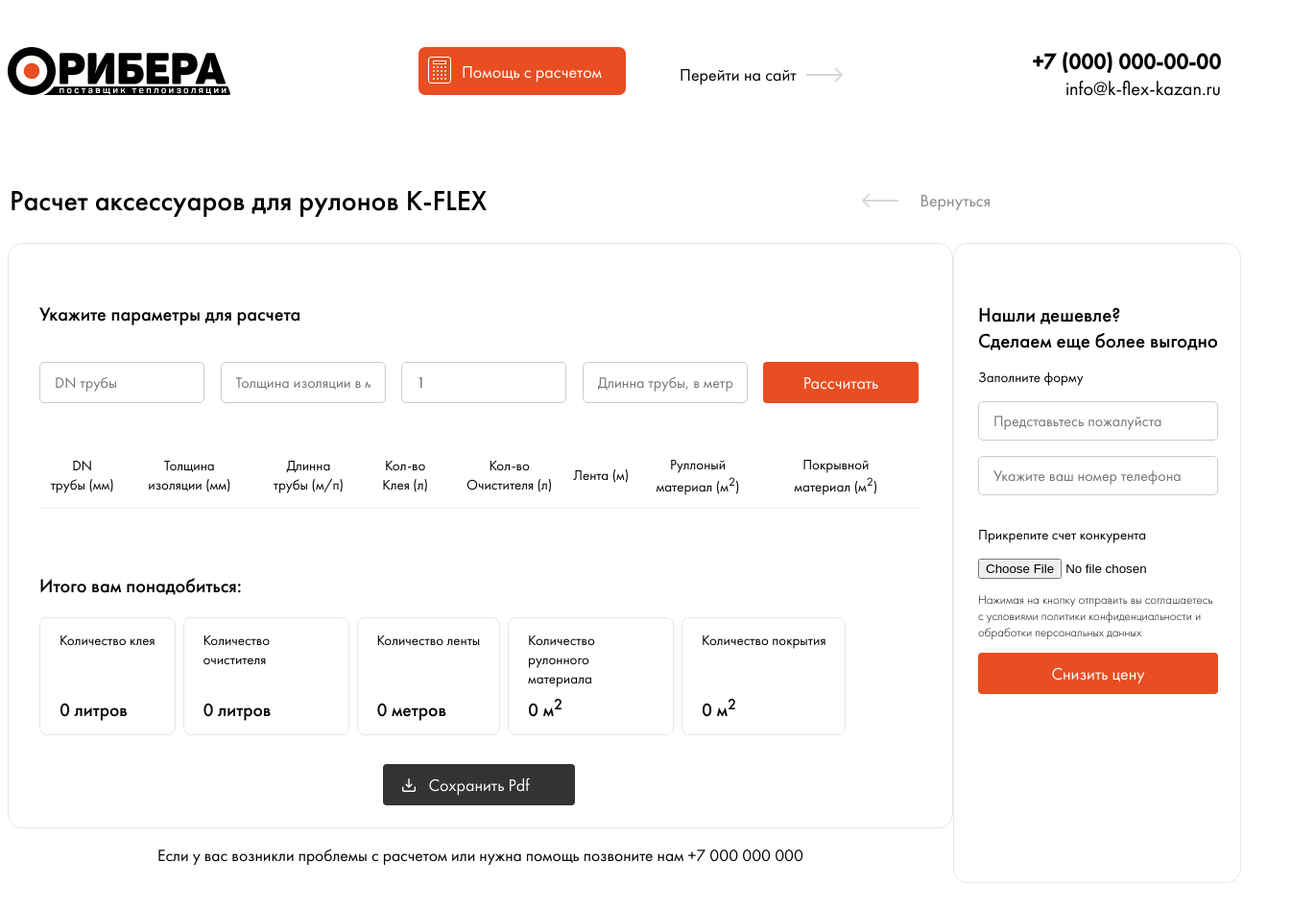
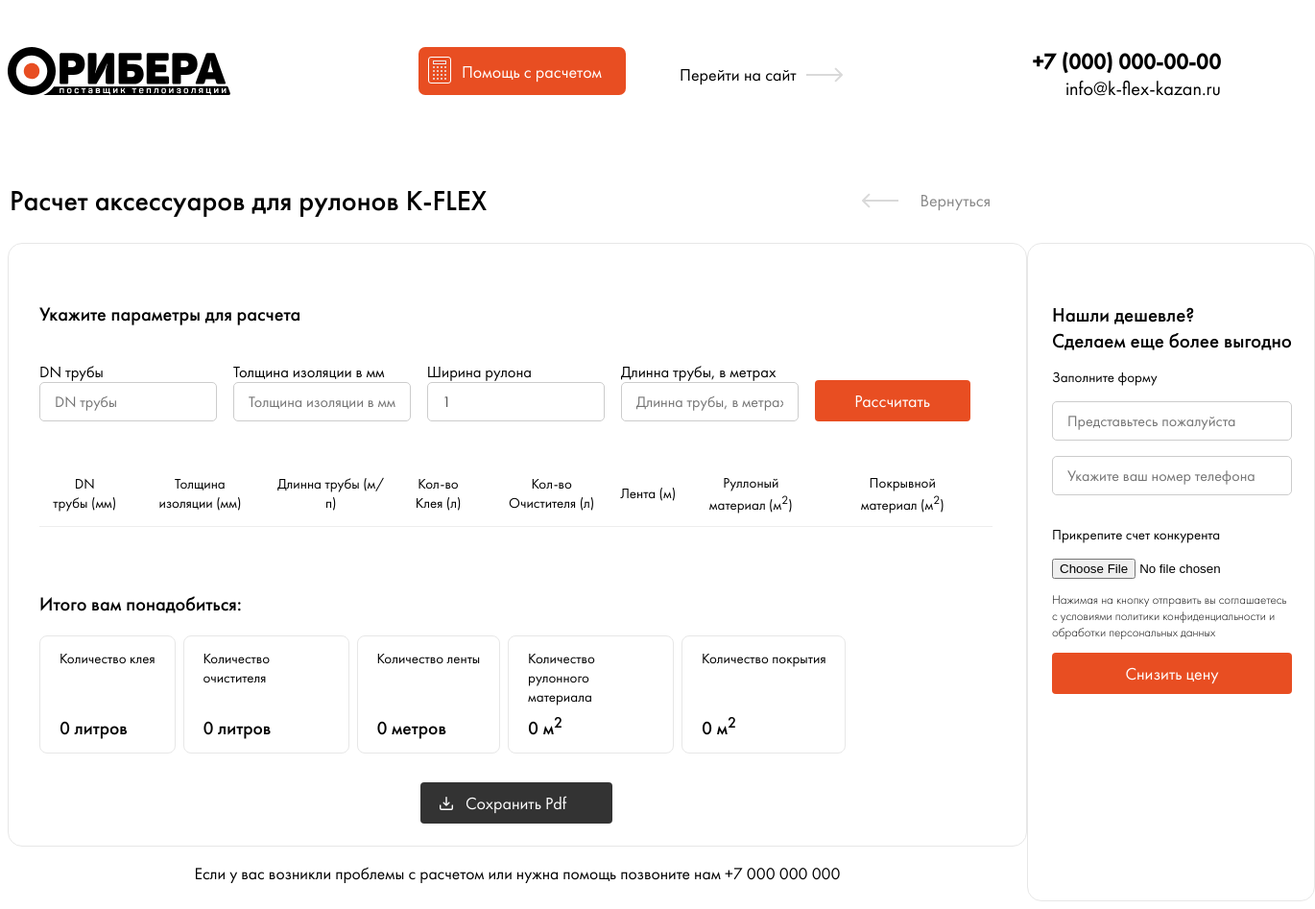
Before and after one commit to traacc/rollCalc, a plain HTML site: page index.html in a window 1280 px wide. Shown: the whole page at 96% size, 1370 px wide, since content can reach past the window. Drawn offline with Linux system fonts and the light colour scheme.

Commit message:
Add files via upload

```diff
--- a/index.html
+++ b/index.html
@@ -40,11 +40,28 @@
 
             </div>
             <div class="calcHeader__row">
-                <input type="text" class="calcHeader__dn" placeholder="DN трубы">
-                <input type="text" class="calcHeader__thickness" placeholder="Толщина изоляции в мм">
-                <input type="text" class="calcHeader__widthRoll" placeholder="Ширина рулона" disabled value="1">
-                <input  required type="text" placeholder="Длинна трубы, в метрах" class="calcHeader__len">
-                <button class="calcHeader__add btn">Рассчитать</button>
+                <div class="inputBlock">
+                    <label for="calcHeader__dn">DN трубы</label>
+                    <input required type="text" id="calcHeader__dn"  class="calcHeader__dn" placeholder="DN трубы">
+                </div>
+                <div class="inputBlock">
+                    <label for="calcHeader__thickness">Толщина изоляции в мм</label>
+                    <input required type="text" id="calcHeader__thickness" class="calcHeader__thickness" placeholder="Толщина изоляции в мм">
+                </div>
+                <div class="inputBlock">
+                    <label for="calcHeader__widthRoll">Ширина рулона</label>
+                    <input type="text" id="calcHeader__widthRoll" class="calcHeader__widthRoll" placeholder="Ширина рулона" disabled value="1">
+                </div>
+                <div class="inputBlock">
+                    <label for="calcHeader__len">Длинна трубы, в метрах</label>
+                    <input  required type="text" id="calcHeader__len" placeholder="Длинна трубы, в метрах" class="calcHeader__len">
+                </div>
+
+                <div class="inputBlock">
+
+                    <button class="calcHeader__add btn">Рассчитать</button>
+                </div>
+
             </div>
         </div>
 
--- a/main.js
+++ b/main.js
@@ -21,7 +21,7 @@ let itemsPosition = [];
 
 const { jsPDF } = window.jspdf;
 
-addBtn.addEventListener('click',()=>{
+function addTableItem(){
     tableId++;
 
     let dnv = Number(dn.value);
@@ -70,8 +70,31 @@ addBtn.addEventListener('click',()=>{
         updateResults();
     });
     updateResults();
+
+    dn.value = "";
+    thickness.value = "";
+    len.value = "";
+}
+
+addBtn.addEventListener('click',()=>{
+    addTableItem();
 });
 
+dn.addEventListener("keyup",(e)=>{
+    if(e.keyCode===13){
+        addTableItem();
+    }
+});
+thickness.addEventListener("keyup",(e)=>{
+    if(e.keyCode===13){
+        addTableItem();
+    }
+});
+rollWidth.addEventListener("keyup",(e)=>{
+    if(e.keyCode===13){
+        addTableItem();
+    }
+});
 
 function generateItems(itemObj, placeholder){
     let html = `<option value="" disabled selected>${placeholder}</option>`;
@@ -106,7 +129,7 @@ function calcCirLen (dn, thickness) {
 }
 
 function calcAmountTapeLongitudinal (dn, thickness, len, rw) {
-    return Number(calcCirLen(dn, thickness)*(len-1)/rw);
+    return Number(calcCirLen(dn, thickness)*(len/rw));
 }
 
 function calcAmountTapeCross (dn, thickness, len) {
--- a/style.css
+++ b/style.css
@@ -146,7 +146,14 @@ h1, h2, h3, h4, h5, h6 {
 
     font-family: Futura PT, Arial, Helvetica, sans-serif;
 }
-
+.inputBlock {
+    display: flex;
+    flex-direction: column;
+    justify-content: end;
+}
+.calcHeader__row .inputBlock {
+    width: 195px;
+}
 .calcHeader__row select:required:invalid {
     color: #9e9e9e;
 }
```
